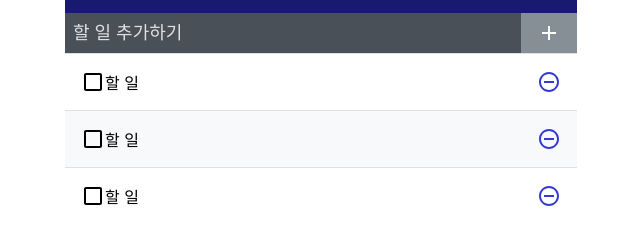
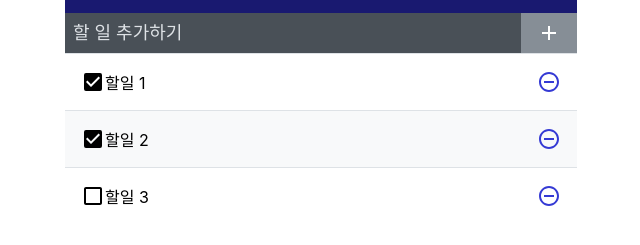
Before and after one commit to yeeun-b/React-Project, a React (Create React App) app: page /todolist in a window 1280 px wide. Shown: the part 147-392 px from the top of the page, without its empty margins (319-959 px from the left). Built offline with nearby package versions, Linux system fonts and the light colour scheme.

Commit message:
0902 props로 값 전달

```diff
--- a/src/TodoListItem.js
+++ b/src/TodoListItem.js
@@ -1,12 +1,15 @@
 import { MdCheckBox, MdCheckBoxOutlineBlank, MdRemoveCircleOutline } from "react-icons/md";
 import './TodoListItem.css';
+import cn from 'classnames';
 
-const TodoListItem = () => {
+const TodoListItem = ({todo}) => {
+    const {text, checked} = todo;
+
     return(
         <div className="TodoListItem">
-            <div className="checkbox">
-                <MdCheckBoxOutlineBlank />
-                <div className="text">할 일</div>
+            <div className={cn('checkbox', {checked})}>
+                {checked ? <MdCheckBox /> : <MdCheckBoxOutlineBlank />}
+                <div className="text">{text}</div>
             </div>
             <div className="remove">
                 <MdRemoveCircleOutline />
--- a/src/TodoListList.js
+++ b/src/TodoListList.js
@@ -1,12 +1,13 @@
 import './TodoListList.css';
 import TodoListItem from './TodoListItem';
 
-const TodoListList = () => {
+const TodoListList = ({todos}) => {
+    // ↑ TodoList에서 받아온 todos
     return(
         <div className="TodoListList">
-            <TodoListItem />
-            <TodoListItem />
-            <TodoListItem />
+            {todos.map(todo => (
+                <TodoListItem todo={todo} key={todo.id}/>
+            ))}
         </div>
     );
 };
--- a/src/Todolist.js
+++ b/src/Todolist.js
@@ -1,16 +1,37 @@
 import React from "react";
-// import useState from "react";
+import {useState} from "react";
 import './Todolist.css';
 import TodoInsert from './TodoInsert'; // 할 일 추가하는 페이지
 import TodoListList from "./TodoListList"; // 할 일 목록
 
-const TodoList = ({todos}) => {
+const TodoList = () => {
+    const [todos, seTodos] = useState([
+        // 할 일 목록
+        // 배열이 props로 전달됨
+        {
+            id: 1,
+            text: '할일 1',
+            checked: true,
+        },
+        {
+            id: 2,
+            text: '할일 2',
+            checked: true,
+        },
+        {
+            id: 3,
+            text: '할일 3',
+            checked: false,
+        },
+    ]);
+
     return (
         <div className="TodoTemplate">
             <div className="Todo-title">TodoList</div>
-            <div className="content">{todos}</div>
+            {/* <div className="content"> */}
             <TodoInsert /> {/* 할 일 추가하는 페이지 */}
-            <TodoListList />
+            <TodoListList todos={todos}/> {/* 리스트 출력하는 페이지 */}
+            {/* </div> */}
         </div>
     );
 };
```
